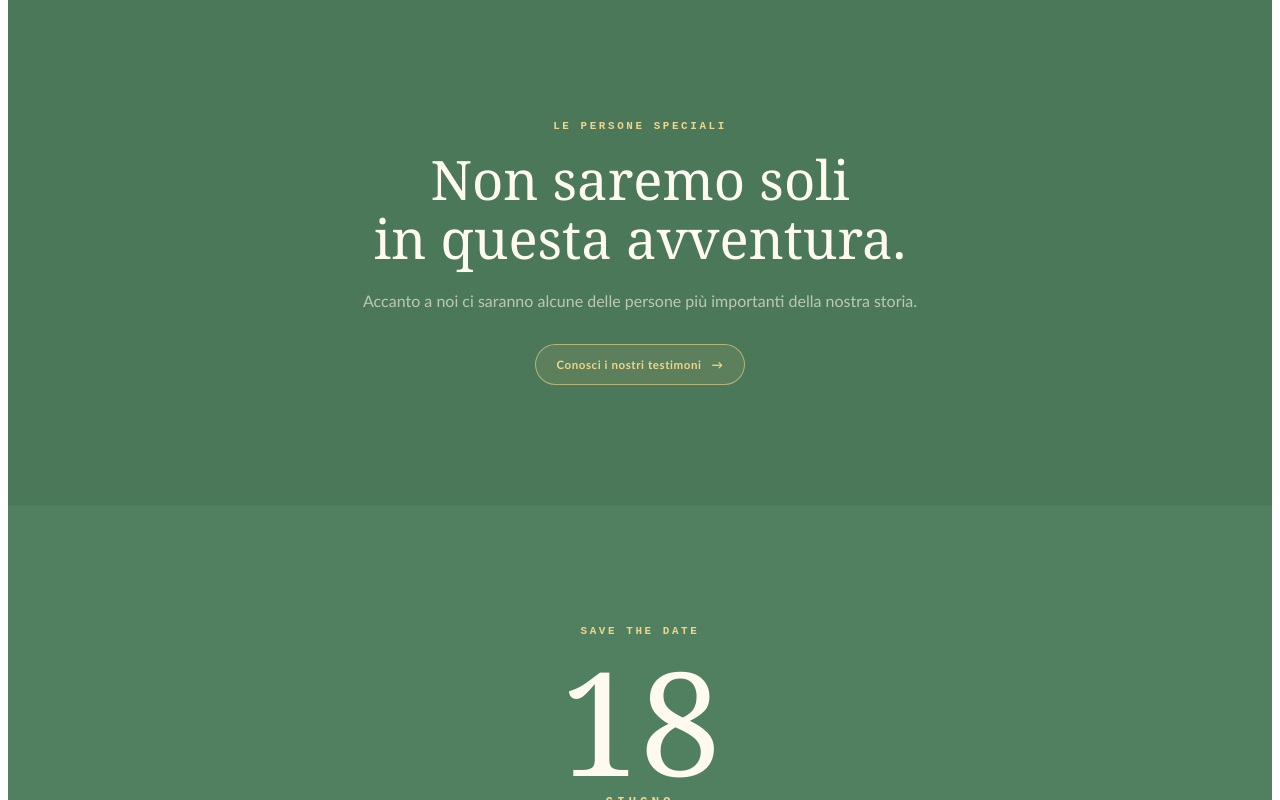
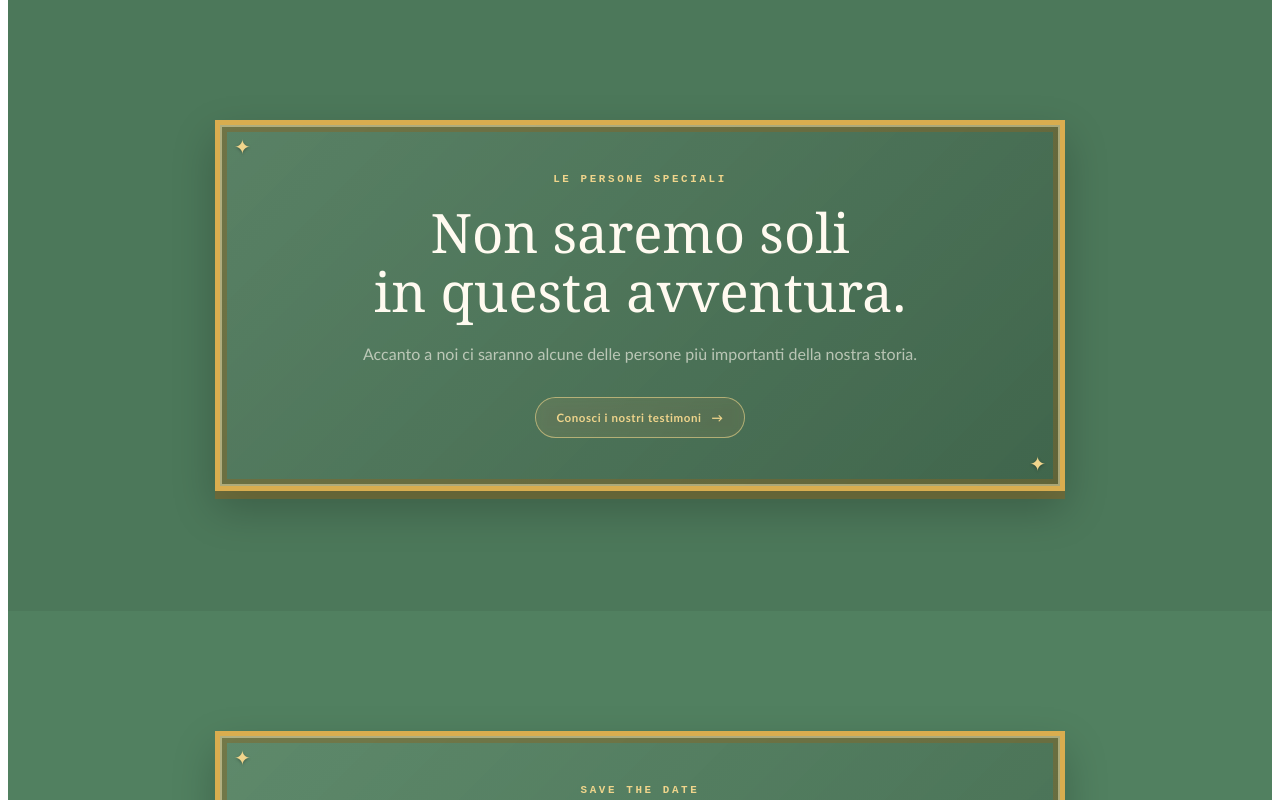
Before and after one commit to Luke932/the-greatest-adventure-frontend, an Angular app: page / in a window 1280 px wide. Shown: the part 3940-4740 px from the top of the page. Built offline with nearby package versions, Linux system fonts and the light colour scheme.

Commit message:
update homepage

```diff
--- a/src/app/features/home/pages/home-page/home-page.css
+++ b/src/app/features/home/pages/home-page/home-page.css
@@ -1623,3 +1623,19 @@
   transform:
     scale(-1);
 }
+
+/* =========================================
+   CORNICE TESTIMONI E SAVE THE DATE
+   ========================================= */
+
+.witnesses-preview .text-frame,
+.date-section .text-frame {
+  width: min(850px, 100%);
+  margin: 0 auto;
+}
+
+.witnesses-preview .text-frame p,
+.date-section .text-frame p {
+  margin-left: auto;
+  margin-right: auto;
+}
--- a/src/app/features/home/pages/home-page/home-page.html
+++ b/src/app/features/home/pages/home-page/home-page.html
@@ -515,6 +515,8 @@
          ========================================= -->
     <section class="witnesses-preview">
 
+      <div class="text-frame">
+
         <span class="section-kicker">
           LE PERSONE SPECIALI
         </span>
@@ -546,6 +548,8 @@
 
         </a>
 
+        </div>
+
     </section>
 
 
@@ -553,6 +557,8 @@
          SAVE THE DATE
          ========================================= -->
     <section class="date-section">
+
+      <div class="text-frame">
 
         <span class="section-kicker">
           SAVE THE DATE
@@ -585,6 +591,8 @@
           Vi aspettiamo per festeggiare insieme.
         </p>
 
+        </div>
+
     </section>
 
   </main>
```
Lines whose indentation alone changed are shown as unchanged.
